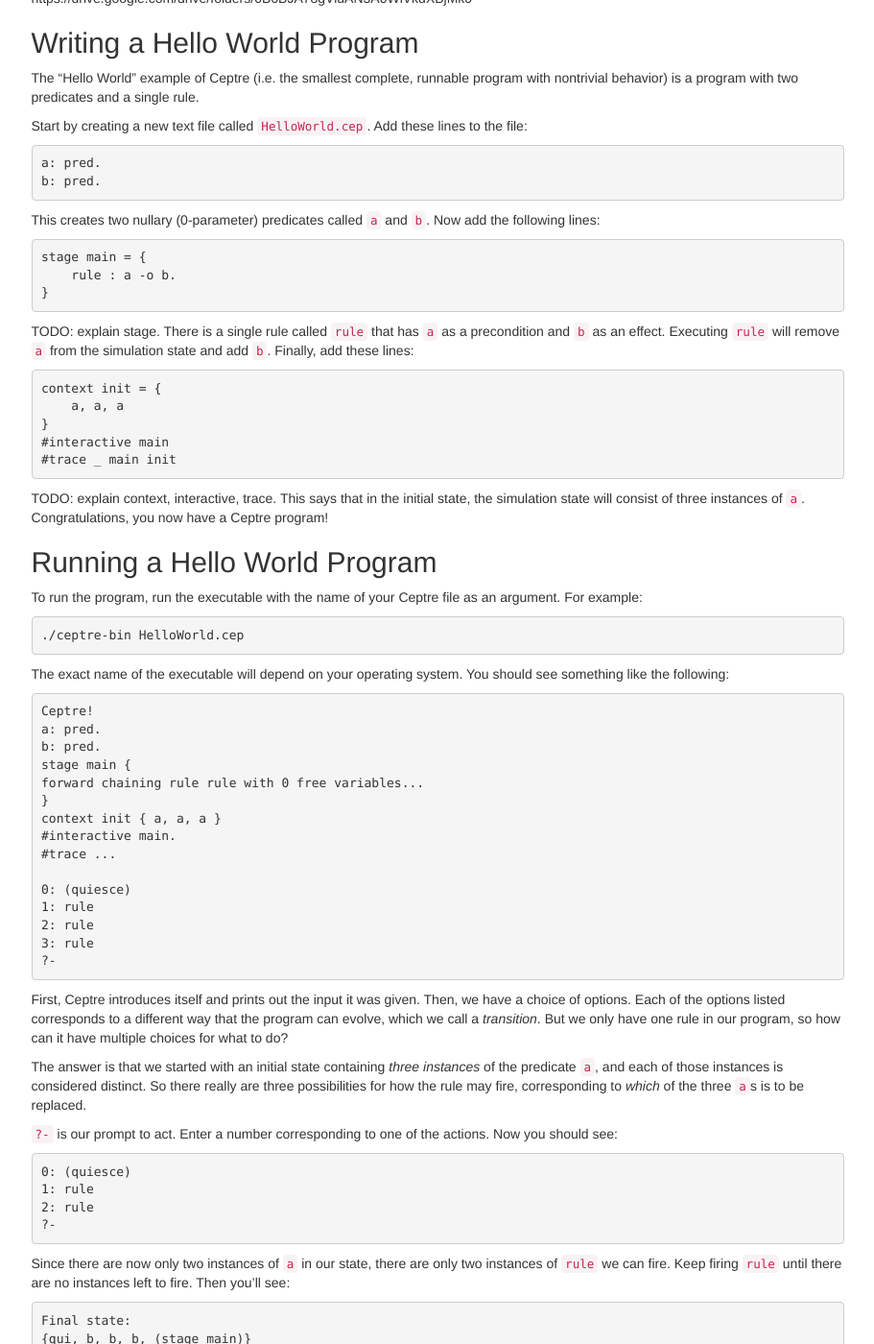
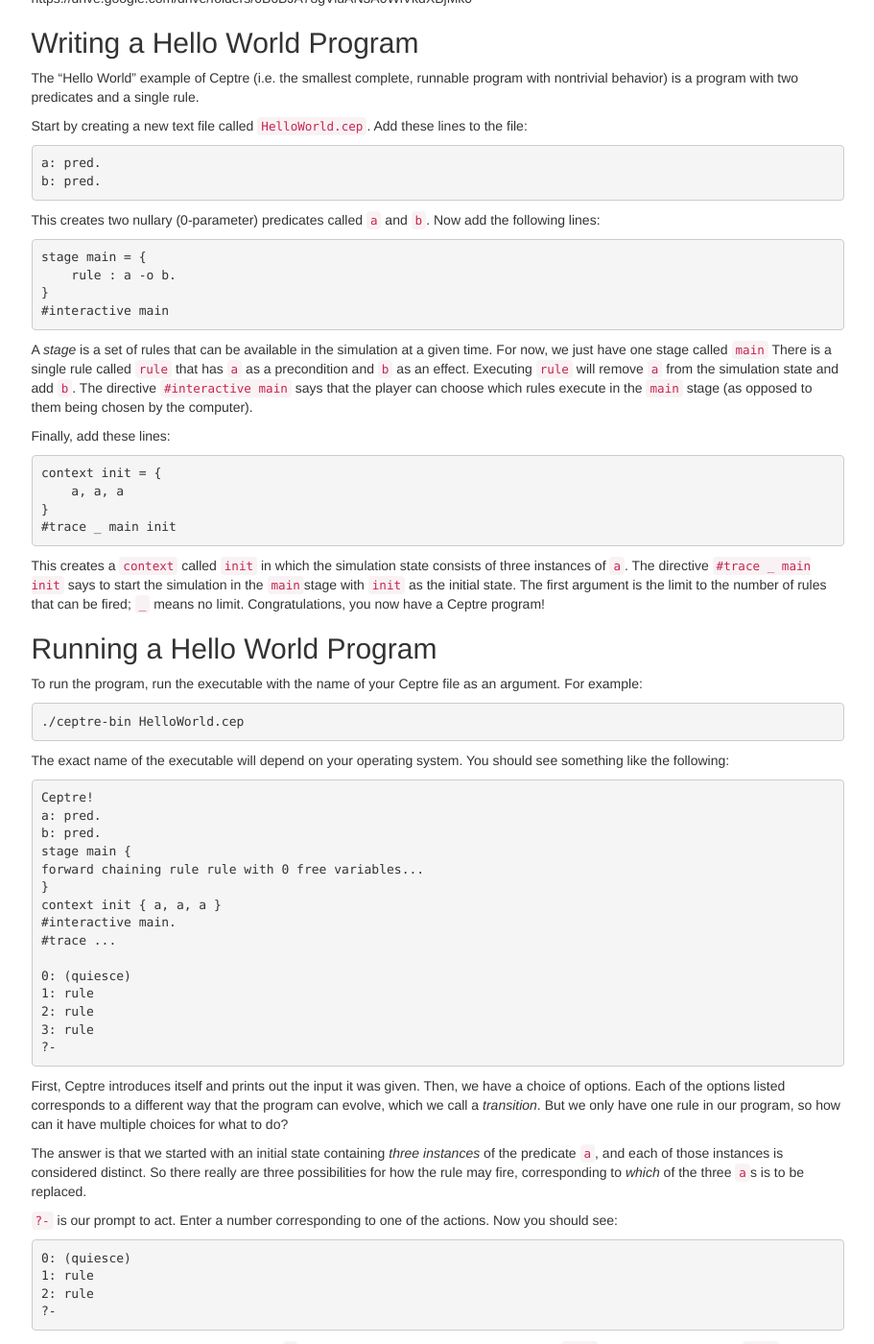
Before and after one commit to ashakhatri007/CeptreDocs, a Jekyll site: the page built from pages/Overview/CeptreTextBased.md, in a window 1280 px wide and 1400 px high, scrolled down 226 px. Shown: the whole window at 96% size, without its empty margins (330-1241 px from the left). Built offline with Jekyll 4.4.1, drawn with Linux system fonts in a browser that asks for light colours; nearby versions of some CDN libraries; library files that are not in the unit come from our copies; comment, search, counter and statistics services are not loaded; our own code applies the rules of GitHub Pages for plain Markdown files; some of the changed text lies outside the part shown.

Commit message:
Added explanations of stage, interactive, context, and trace to text-based intro.

````diff
--- a/pages/Overview/CeptreTextBased.md
+++ b/pages/Overview/CeptreTextBased.md
@@ -28,21 +28,25 @@ This creates two nullary (0-parameter) predicates called `a` and `b`. Now add th
 stage main = {
     rule : a -o b.
 }
+#interactive main
 ```
+A *stage* is a set of rules that can be available in the simulation at a given time. For now, we
+just have one stage called `main` There is a single rule called `rule` that has `a` as a
+precondition and `b` as an effect. Executing `rule` will remove `a` from the simulation state and
+add `b`. The directive `#interactive main` says that the player can choose which rules
+execute in the `main` stage (as opposed to them being chosen by the computer).
 
-TODO: explain stage. There is a single rule called `rule` that has `a` as a precondition and `b` as
-an effect. Executing `rule` will remove `a` from the simulation state and add `b`.
 Finally, add these lines:
 ```
 context init = {
     a, a, a
 }
-#interactive main
 #trace _ main init
 ```
-
-TODO: explain context, interactive, trace. This says that in the initial state, the simulation state
-will consist of three instances of `a`. Congratulations, you now have a Ceptre program!
+This creates a `context` called `init` in which the simulation state consists of three instances of
+`a`. The directive `#trace _ main init` says to start the simulation in the `main`stage with `init`
+as the initial state. The first argument is the limit to the number of rules that can be fired;
+`_` means no limit. Congratulations, you now have a Ceptre program!
 
 ## Running a Hello World Program
 To run the program, run the executable with the name of your Ceptre file as an argument. For example:
@@ -100,5 +104,5 @@ let [x6] = rule  [x2, []];
 ```
 
 This shows us the final state of the simulation and a record of how we got there. `qui` stands for
-*quiescent*; that means it’s in a state where no more changes are being made. (You could have
+*quiescence*; that means it’s in a state where no more changes can be made. (You could have
 entered quiescence earlier by choosing the `quiesce` action.)
````
